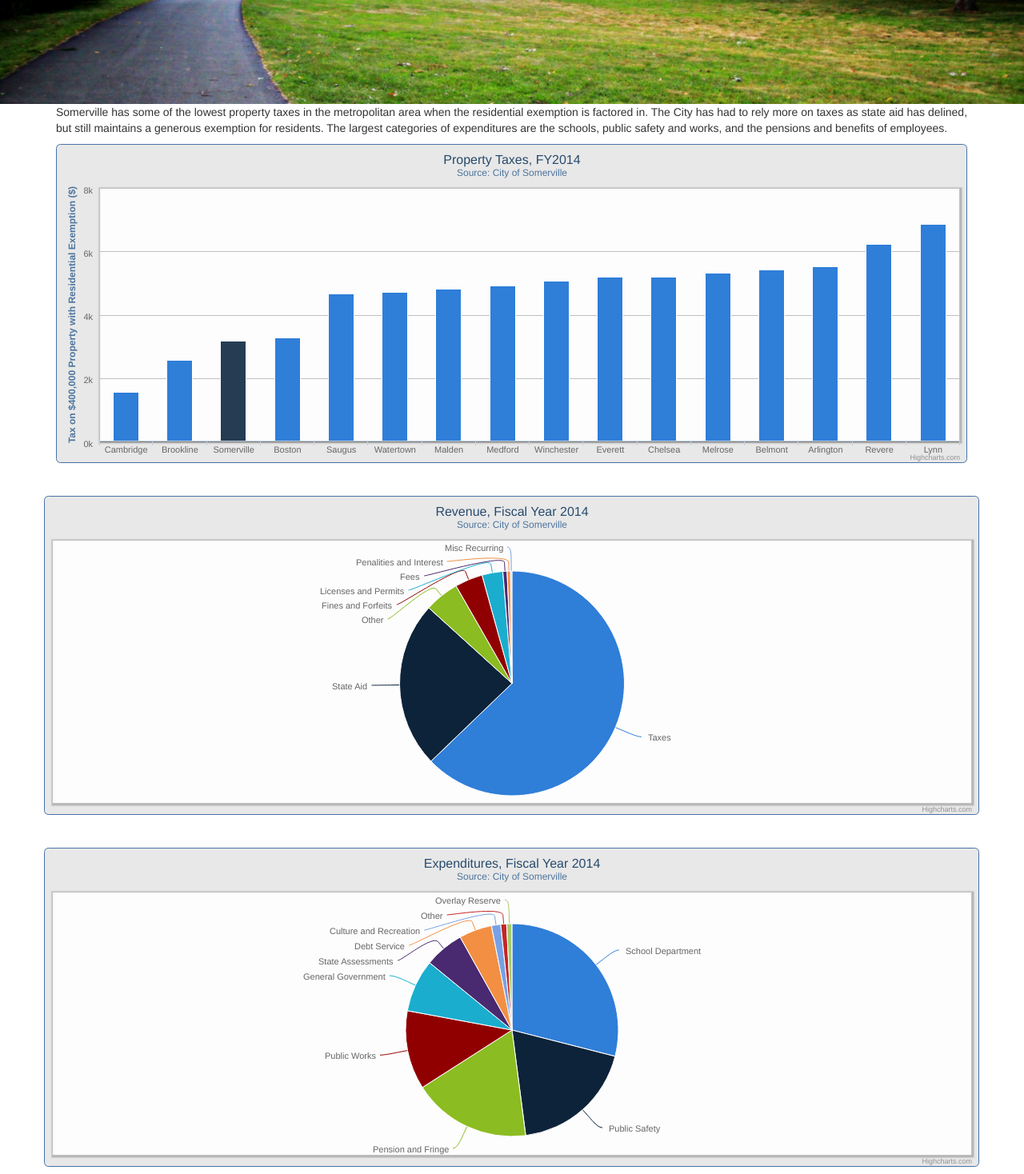
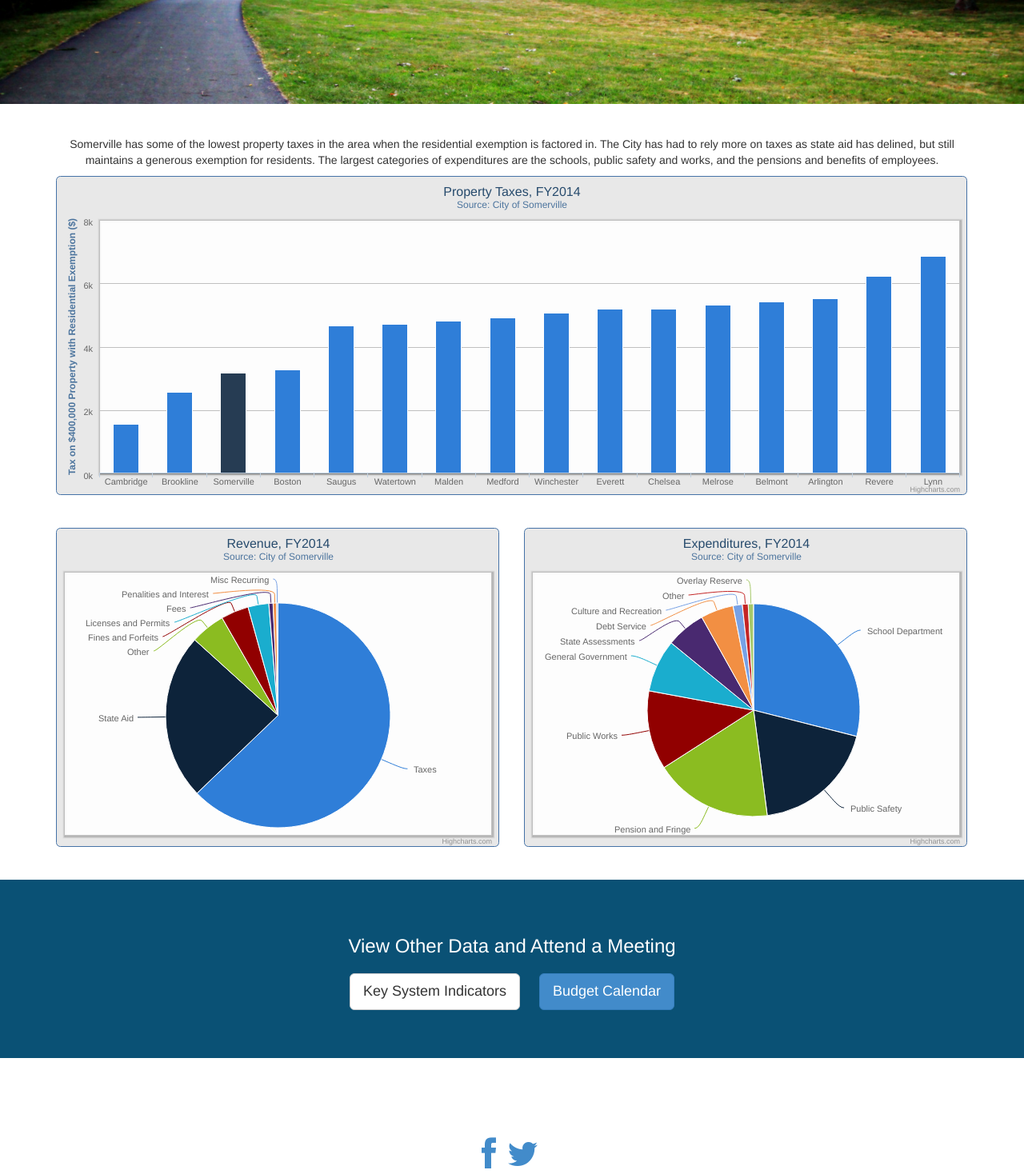
Before and after one commit to DanielHadley/CommunityBudget, a plain HTML site: page index.html in a window 1280 px wide. Shown: the part 2060-3528 px from the top of the page at 80% size. Drawn offline with nearby package versions, Linux system fonts and the light colour scheme.

Commit message:
EM second commit

```diff
--- a/index.html
+++ b/index.html
@@ -94,7 +94,7 @@ They load to the specified containers -->
         type: 'pie'
         },
     title: {
-                text: 'Revenue, Fiscal Year 2014'
+                text: 'Revenue, FY2014'
             },
          subtitle: {
                 text: 'Source: City of Somerville'
@@ -127,7 +127,7 @@ They load to the specified containers -->
         type: 'pie'
         },
     title: {
-                text: 'Expenditures, Fiscal Year 2014'
+                text: 'Expenditures, FY2014'
             },
          subtitle: {
                 text: 'Source: City of Somerville'
@@ -258,10 +258,11 @@ They load to the specified containers -->
     <!-- /Callout -->
 
     <!-- Fiscal Management -->
+<br></br>
 <div class="container">
-    <div class="marketing">
-        <div class="row-fluid">
-            <p>Somerville has some of the lowest property taxes in the metropolitan area when the residential exemption is factored in. The City has had to rely more on taxes as state aid has delined, but still maintains a generous exemption for residents. The largest categories of expenditures are the schools, public safety and works, and the pensions and benefits of employees.</p>
+    <div class="row">
+        <div class="col-xs-12 text-center">
+            <p>Somerville has some of the lowest property taxes in the area when the residential exemption is factored in. The City has had to rely more on taxes as state aid has delined, but still maintains a generous exemption for residents. The largest categories of expenditures are the schools, public safety and works, and the pensions and benefits of employees.</p>
                 <div id="PropertyTaxChartContainer" style="width:100%; height:400px;"></div>
         </div>
     </div>
@@ -270,13 +271,11 @@ They load to the specified containers -->
 <br></br>
 
 <div class="container">
-    <div class="marketing">
-        <div class="row">
-            <div class="span6">
+    <div class="row">
+        <div class="col-xs-6 text-center">
                 <div id="RevChartContainer" style="width:100%; height:400px;"></div>
             </div>
-<br></br>
-            <div class="span6">
+        <div class="col-xs-6 text-center">
                 <div id="ExChartContainer" style="width:100%; height:400px;"></div>
             </div>
         </div>
```
